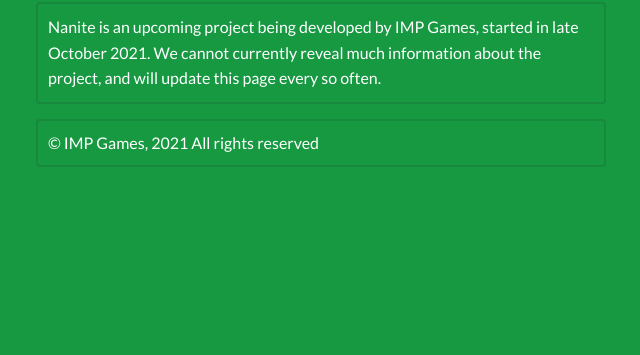
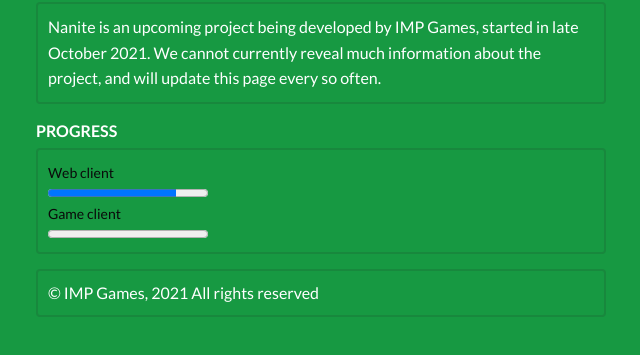
Before and after one commit to IMP-Games/implorium.com, a plain HTML site: page nanite/index.html in a window 1280 px wide. Shown: the part 283-638 px from the top of the page, without its empty margins (319-959 px from the left). Drawn offline with nearby package versions, Linux system fonts and the light colour scheme.

Commit message:
add progress bars

```diff
--- a/nanite/index.html
+++ b/nanite/index.html
@@ -23,6 +23,15 @@
                     <p>Nanite is an upcoming project being developed by IMP Games, started in late October 2021. We cannot currently reveal much information about the project, and will update this page every so often.</p>
                 </div>
                 <div class="push-15"></div>
+                <div class="title">progress</div>
+                <div class="box">
+                    <label for="web-progress">Web client</label>
+                    <progress id="web-progress" max="100" value="80">80%</progress>
+                    <div class="push-5"></div>
+                    <label for="game-progress">Game client</label>
+                    <progress id="game-progress" max="100" value="0">0%</progress>
+                </div>
+                <div class="push-15"></div>
                 <div class="box">
                     &copy; IMP Games, 2021 All rights reserved
                 </div>
```
